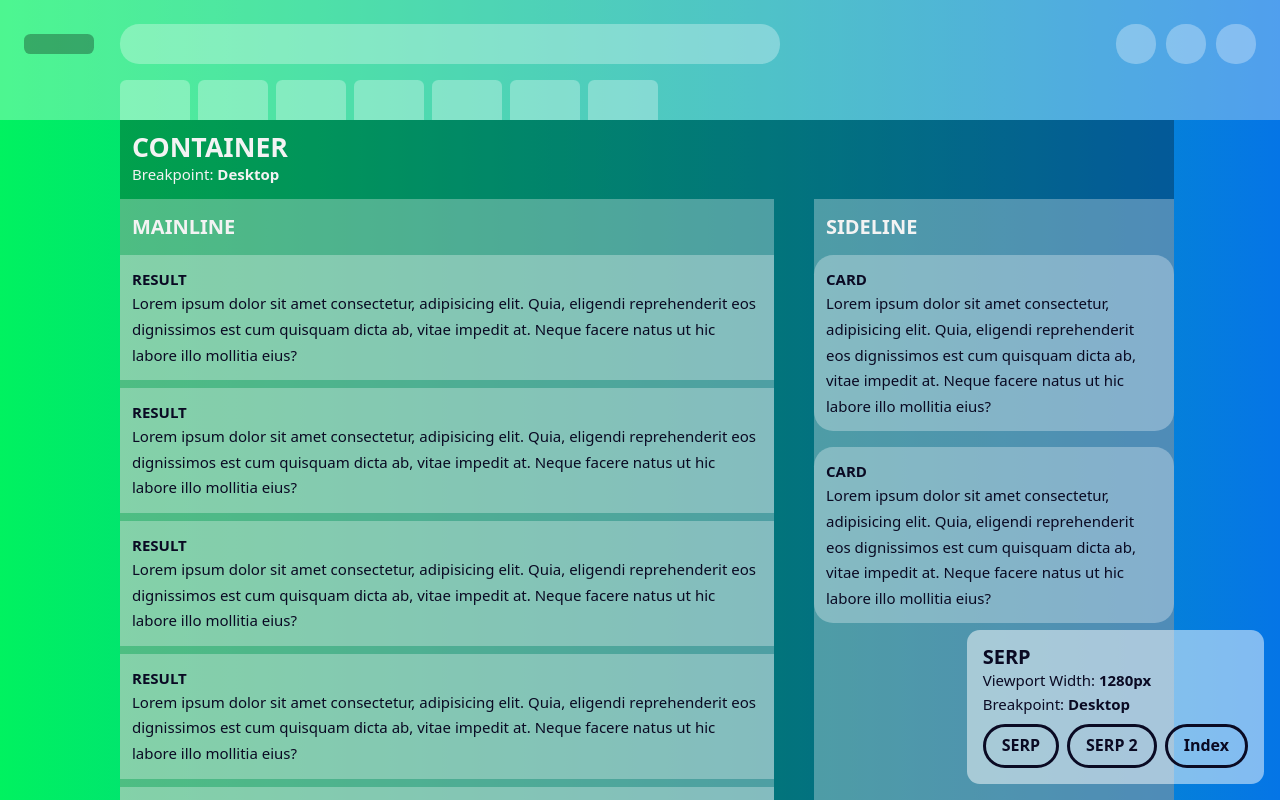
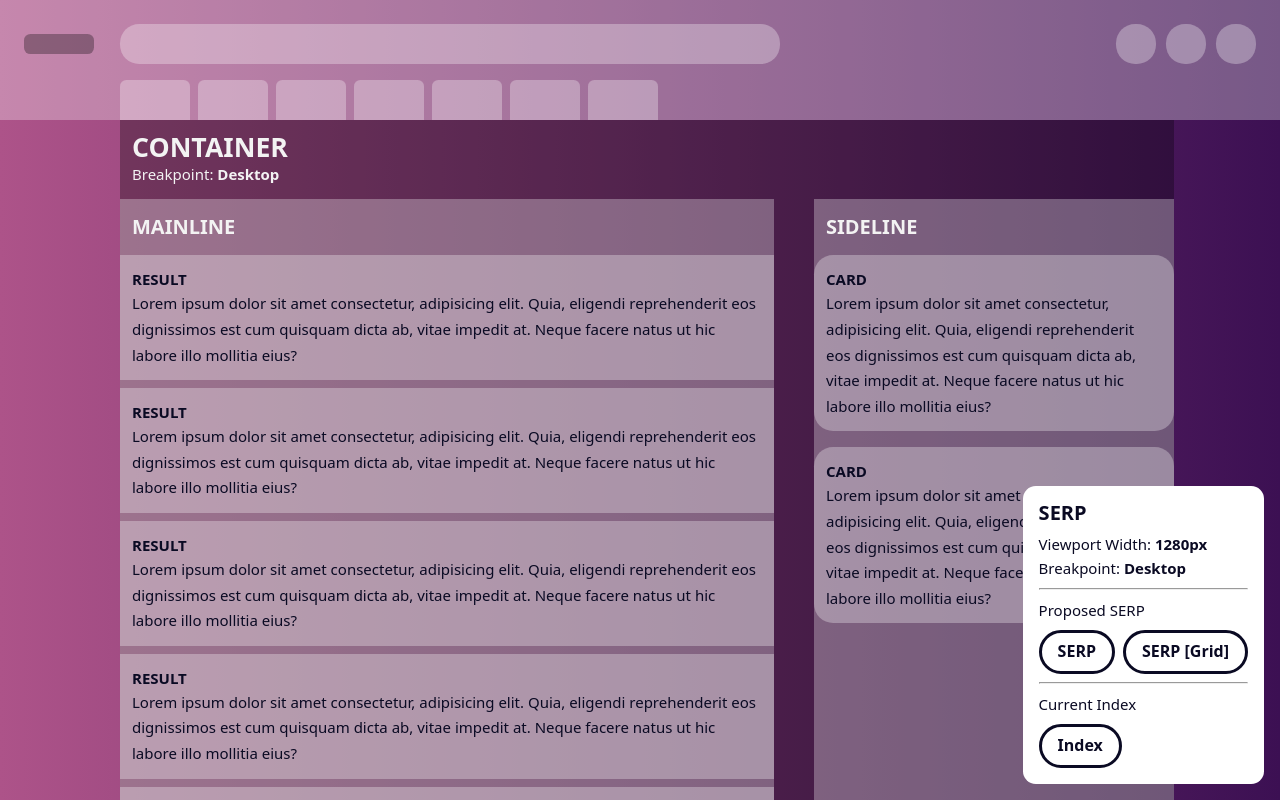
Before and after one commit to cmtayl0r/ecosia-layouts, a React (Vite) app: page / in a window 1280 px wide. Shown: the top 800 px of the page. Built offline with nearby package versions, Linux system fonts and the light colour scheme.

Commit message:
add index and Viewportinfo componet styles

```diff
--- a/src/components/ViewportInfo.jsx
+++ b/src/components/ViewportInfo.jsx
@@ -16,7 +16,7 @@ function ViewportInfo({ viewportWidth, breakpoint }) {
         setCurrentPage("Index");
         break;
       case "/serp-grid":
-        setCurrentPage("SERP 2");
+        setCurrentPage("SERP [Grid]");
         break;
       // Add more cases for other routes as needed
       default:
@@ -41,19 +41,27 @@ function ViewportInfo({ viewportWidth, breakpoint }) {
   return (
     <div className="toast">
       <h6>{currentPage}</h6>
+      <div>
         <p>
           Viewport Width: <span>{viewportWidth}px</span>
         </p>
         <p>
           Breakpoint: <span>{breakpoint}</span>
         </p>
-      <div id="toast-buttons">
+      </div>
+      <hr />
+      <p>Proposed SERP</p>
+      <div className="toast-buttons">
         <button className="btn" onClick={goToSerpContentPage}>
           SERP
         </button>
         <button className="btn" onClick={goToSerpGridPage}>
-          SERP 2
+          SERP [Grid]
         </button>
+      </div>
+      <hr />
+      <p>Current Index</p>
+      <div className="toast-buttons">
         <button className="btn" onClick={goToIndexContentPage}>
           Index
         </button>
--- a/src/styles/footer.css
+++ b/src/styles/footer.css
@@ -18,7 +18,7 @@ footer {
   padding: var(--sp-base);
 
   width: 100%;
-  background-color: var(--bg-tr-white);
+  background-color: var(--bg-tr-black);
 }
 
 #footer-row-2 {
@@ -29,7 +29,7 @@ footer {
   gap: var(--sp-8);
 
   width: 100%;
-  background-color: var(--bg-tr-black);
+  background-color: var(--bg-tr-blackest);
   padding: var(--sp-base) var(--sp-24);
 }
 
--- a/src/styles/structure.css
+++ b/src/styles/structure.css
@@ -15,7 +15,7 @@ body {
   overflow-x: hidden;
 
   /* Default background gradient if none defined */
-  background-image: var(--gr-fizz);
+  background-image: var(--gr-expresso);
 }
 
 /*
--- a/src/styles/toast.css
+++ b/src/styles/toast.css
@@ -11,8 +11,12 @@ TOAST FOR VIEWPORT WIDTH
   z-index: 1000;
   padding: 1rem;
   border-radius: var(--br-md);
-  background-color: var(--bg-tr-whitest);
+  background-color: white;
   color: var(--clr-black);
+
+  display: flex;
+  flex-direction: column;
+  gap: var(--sp-8);
 
   & span {
     font-weight: var(--fw-bold);
@@ -28,9 +32,8 @@ TOAST FOR VIEWPORT WIDTH
     margin: 0;
   }
 }
-#toast-buttons {
+.toast-buttons {
   display: flex;
   gap: var(--sp-8);
-  justify-content: flex-end;
-  margin-top: var(--sp-8);
+  justify-content: flex-start;
 }
```
Lines whose indentation alone changed are shown as unchanged.
